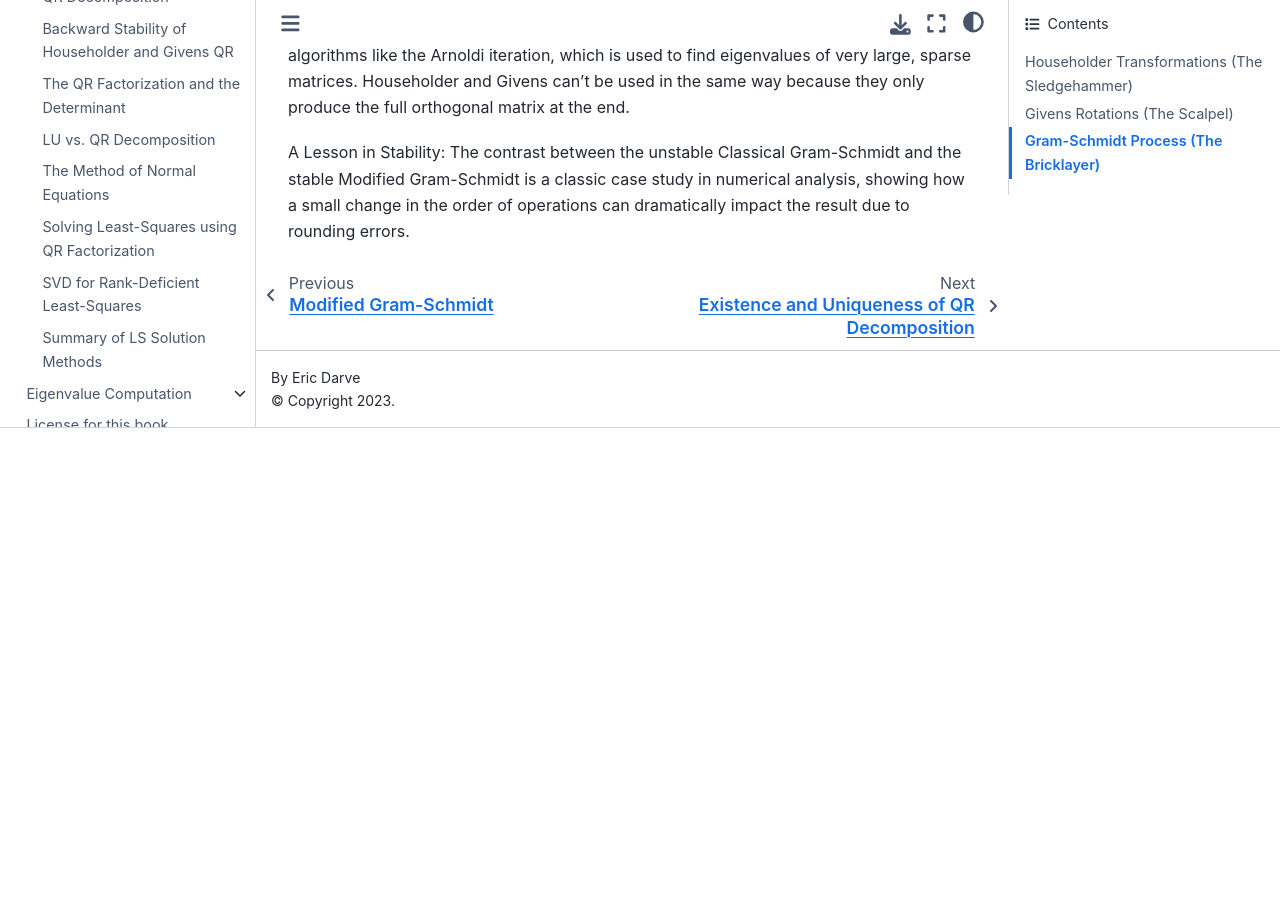
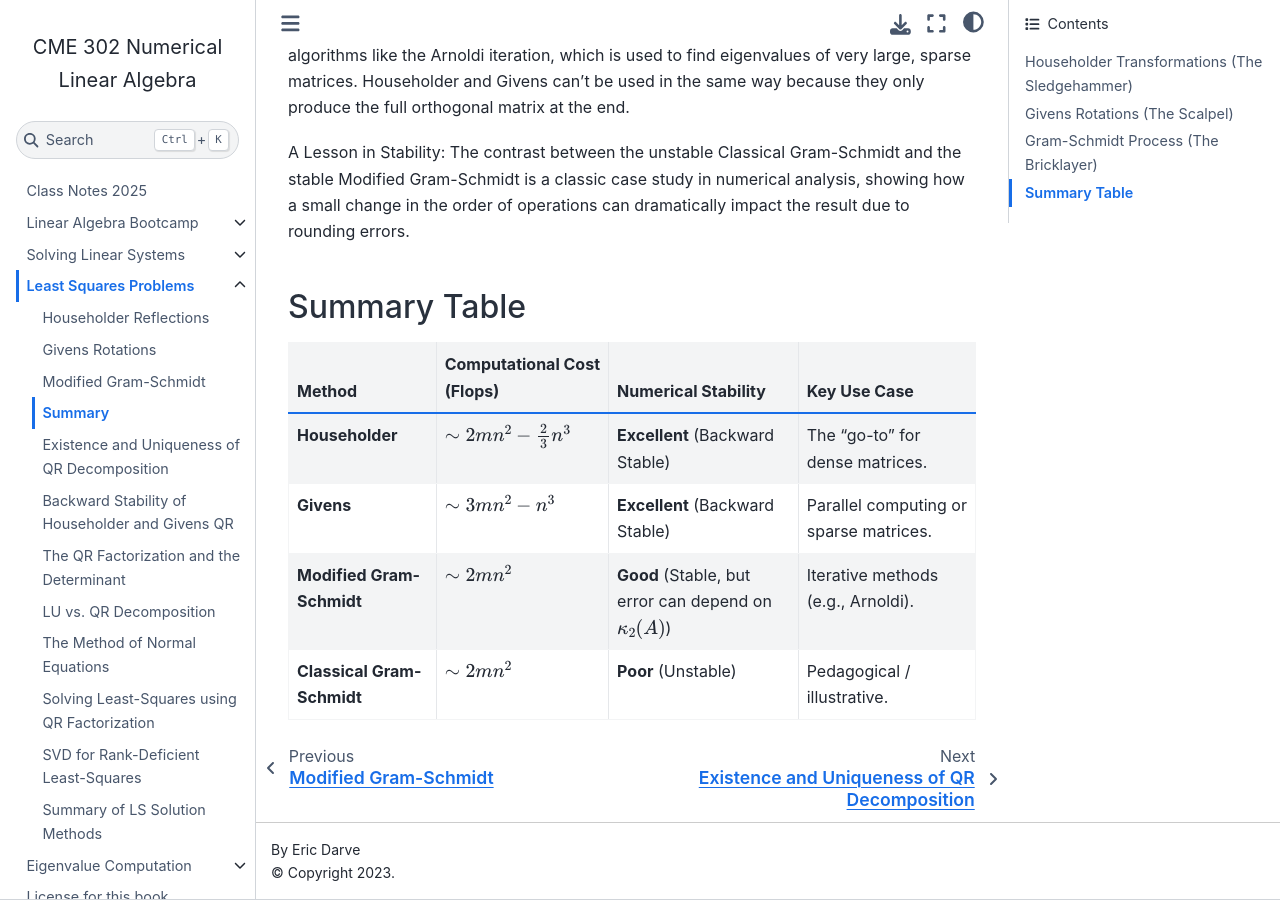
Before and after one commit to EricDarve/NLA, a Jupyter Book: the page built from content/qr_summary.md, in a window 1280 px wide and 900 px high, scrolled down 1148 px. Built offline with Jupyter Book 1.0.4 settings and Sphinx 7.4.7 and the Sphinx Book theme 1.1.4, drawn with Linux system fonts in a browser that asks for light colours; before the commit the page ends 1576 px from its top, so only the background shows below that.

Commit message:
summary added

```diff
--- a/_toc.yml
+++ b/_toc.yml
@@ -34,7 +34,7 @@ chapters:
   - file: content/householder_reflections.md
   - file: content/givens_rotations.md
   - file: content/modified_gram_schmidt.md
-  - file: content/summary.md
+  - file: content/qr_summary.md
   - file: content/existence_and_uniqueness_qr.md
   - file: content/backward_stability.md
   - file: content/qr_and_determinant.md
--- a/content/summary.md
+++ b/content/qr_summary.md
@@ -25,3 +25,12 @@ Sequential Construction: Unlike the other two, which modify the existing matrix,
 Essential for Iterative Methods: This sequential nature is critical for advanced iterative algorithms like the Arnoldi iteration, which is used to find eigenvalues of very large, sparse matrices. Householder and Givens can't be used in the same way because they only produce the full orthogonal matrix at the end.
 
 A Lesson in Stability: The contrast between the unstable Classical Gram-Schmidt and the stable Modified Gram-Schmidt is a classic case study in numerical analysis, showing how a small change in the order of operations can dramatically impact the result due to rounding errors.
+
+## Summary Table
+
+| Method | Computational Cost (Flops) | Numerical Stability | Key Use Case |
+| :--- | :--- | :--- | :--- |
+| **Householder** | $\sim 2mn^2 - \frac{2}{3}n^3$ | **Excellent** (Backward Stable) | The "go-to" for dense matrices. |
+| **Givens** | $\sim 3mn^2 - n^3$ | **Excellent** (Backward Stable) | Parallel computing or sparse matrices. |
+| **Modified Gram-Schmidt** | $\sim 2mn^2$ | **Good** (Stable, but error can depend on $\kappa_2(A)$) | Iterative methods (e.g., Arnoldi). |
+| **Classical Gram-Schmidt** | $\sim 2mn^2$ | **Poor** (Unstable) | Pedagogical / illustrative. |
```
